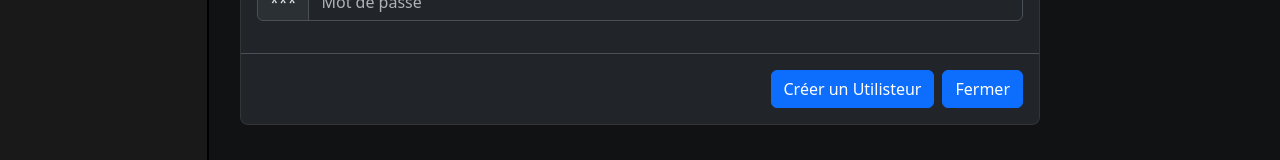
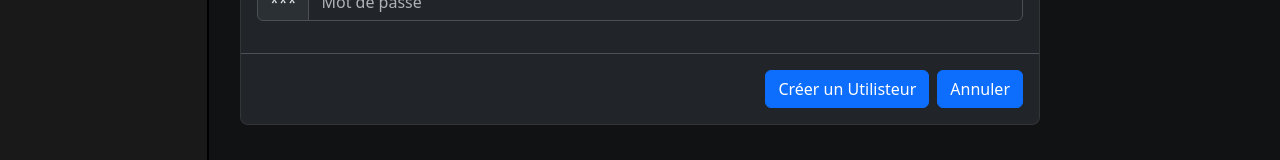
Before and after one commit to Eolran/bitchest, a React (Vite) app in the folder bitchest_front/: page /admin in a window 1280 px wide. Both pictures are taken after a click on the button "Créer un utilisateur". Shown: the part 443-603 px from the top of the page. Built offline with nearby package versions, Linux system fonts and the light colour scheme; no server answers.

Commit message:
fix(): various quick fix

```diff
--- a/bitchest_front/src/components/FormModal.jsx
+++ b/bitchest_front/src/components/FormModal.jsx
@@ -68,8 +68,8 @@ export default function FormModal(props) {
           </InputGroup>
         </Modal.Body>
         <Modal.Footer>
-                <Button type="submit" onClick={()=> handleCreate(formData)}>Créer un Utilisteur</Button>
-                <Button onClick={props.onHide}>Fermer</Button>
+          <Button type="submit" onClick={() => handleCreate(formData)}>Créer un Utilisteur</Button>
+          <Button onClick={props.onHide}>Annuler</Button>
         </Modal.Footer>
       </Modal>
     );
@@ -94,7 +94,7 @@ export default function FormModal(props) {
               placeholder="Email"
               aria-label="Email"
               aria-describedby="basic-addon1"
-                    value={email}
+              defaultValue={props.email}
               required
               onChange={(e) => setEmail(e.target.value)}
             />
@@ -106,7 +106,7 @@ export default function FormModal(props) {
               placeholder="Nom"
               aria-label="Nom"
               aria-describedby="basic-addon1"
-                    value={name}
+              defaultValue={props.username}
               required
               onChange={(e) => setName(e.target.value)}
             />
@@ -147,8 +147,8 @@ export default function FormModal(props) {
           </Accordion>
         </Modal.Body>
         <Modal.Footer>
-                <Button type="submit" onClick={()=> handleUpdate(props.userid, formData)}>Modifier</Button>
-                <Button onClick={props.onHide}>Close</Button>
+          <Button type="submit" onClick={() => handleUpdate(props.userid, formData)}>Modifier</Button>
+          <Button onClick={props.onHide}>Annuler</Button>
         </Modal.Footer>
       </Modal>
     );
@@ -167,13 +167,12 @@ export default function FormModal(props) {
         </Modal.Header>
         <Modal.Body>
           <p>
-                  {props.state}
-                  {props.userid}
+            Voulez vous vraiment supprimer {props.username} ? Cette action est irréversible.
           </p>
         </Modal.Body>
         <Modal.Footer>
-                <Button type="submit" onClick={()=> handleDelete(props.userid)}>Suprimer</Button>
-                <Button onClick={props.onHide}>Close</Button>
+          <Button type="submit" onClick={() => handleDelete(props.userid)}>Suprimer</Button>
+          <Button onClick={props.onHide}>Annuler</Button>
         </Modal.Footer>
       </Modal>
     );
```
Also changed, not shown: bitchest_front/src/components/Infobar.jsx (deleted, +0 -27 lines). Lines whose indentation alone changed are shown as unchanged.
